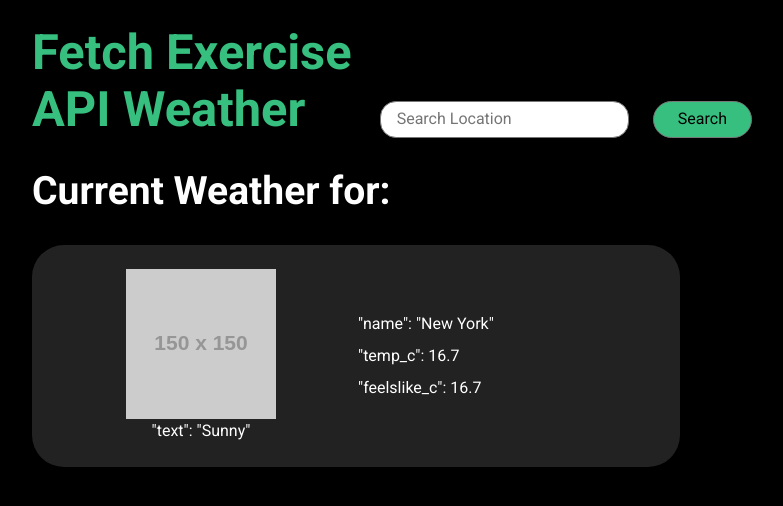
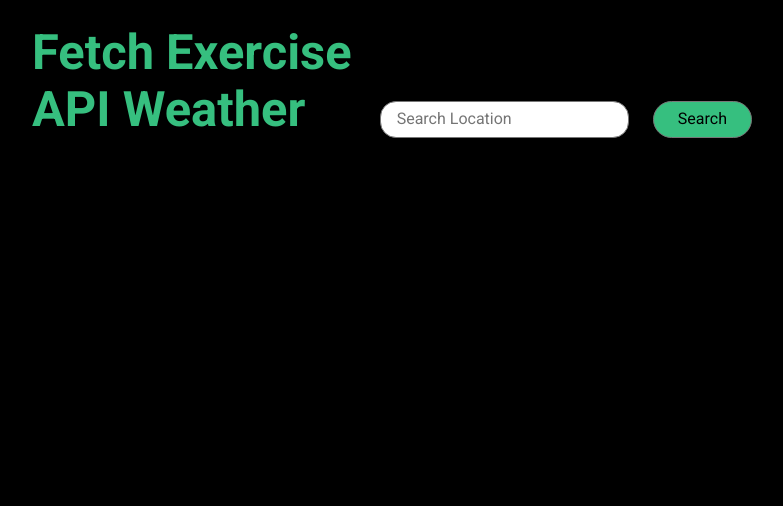
Before and after one commit to sous0049/weather-app-sample, a plain HTML site: page index.html in a window 1280 px wide. Shown: the whole page, without its empty margins (248-1031 px from the left). Drawn offline with Linux system fonts and the light colour scheme; placeholder pictures from the web are drawn by us.

```diff
--- a/index.html
+++ b/index.html
@@ -26,7 +26,7 @@
       </header>
       <main>
         <div id="weather" class="container--text">
-          <h2>Current Weather for:</h2>
+          <!-- <h2>Current Weather for:</h2>
           <div class="weatherApp__card card">
             <div class="card__condition">
               <img src="https://via.placeholder.com/150" alt="Weather Icon" />
@@ -37,7 +37,7 @@
               <p>"temp_c": 16.7</p>
               <p>"feelslike_c": 16.7</p>
             </div>
-          </div>
+          </div> -->
         </div>
       </main>
     </div>
```
